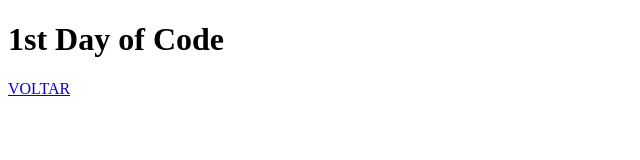
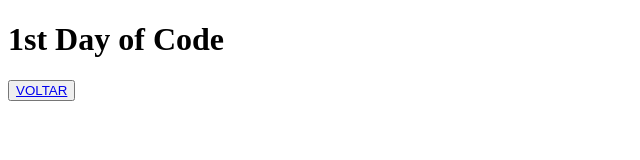
Before and after one commit to rodrigojanari/seven_days_of_code, a plain HTML site: page index1.html in a window 1280 px wide. Shown: the whole page, without its empty margins (0-640 px from the left). Drawn offline with Linux system fonts and the light colour scheme.

Commit message:
Correção do link

```diff
--- a/index1.html
+++ b/index1.html
@@ -54,7 +54,11 @@
             }
         }
     </script>
-<p><a href="index.html">VOLTAR</a></p>
+<p>
+    <button>
+        <a href="index.html">VOLTAR</a>
+    </button>
+</p>
 </body>
 
 </html>
```
Also changed, not shown: index2.html (+5 -1 lines), index3.html (+5 -1 lines), index4.html (+5 -1 lines), index5.html (+5 -1 lines), index6.html (+5 -1 lines), index7.html (+5 -1 lines).
